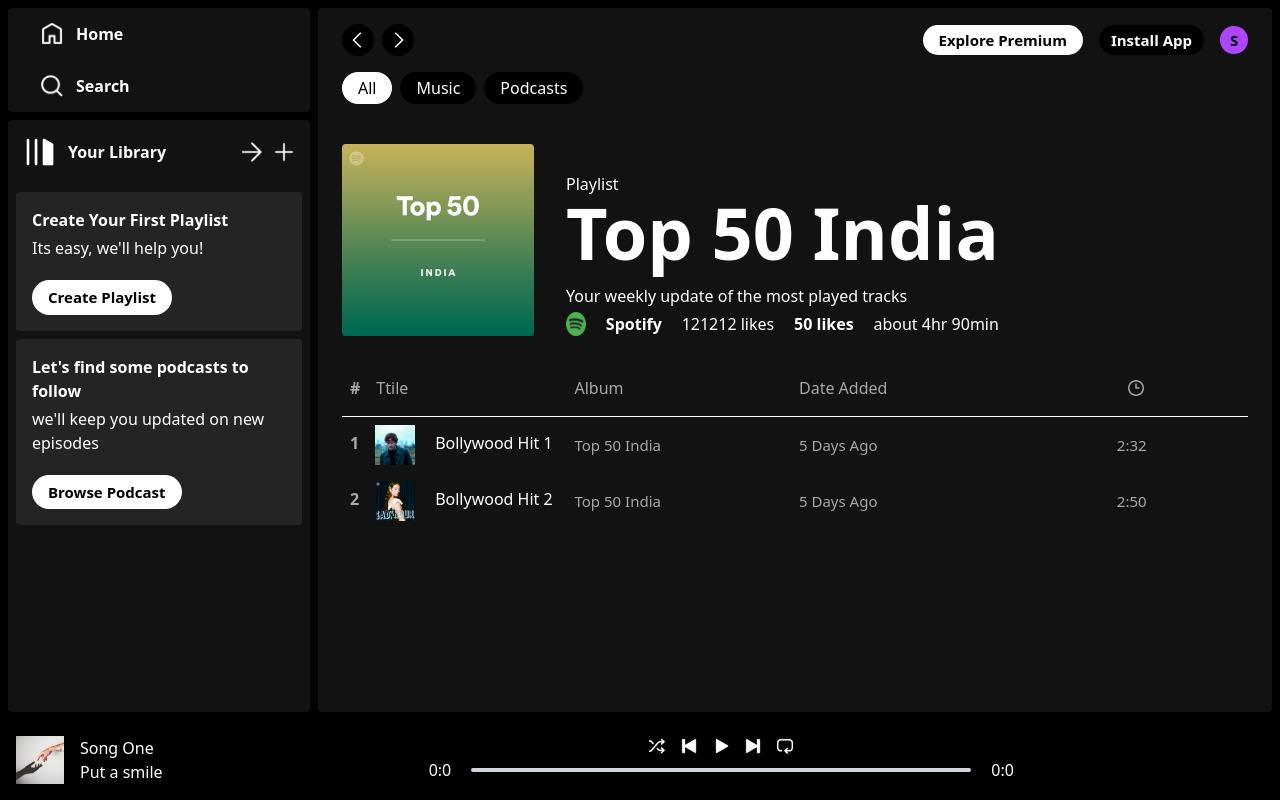
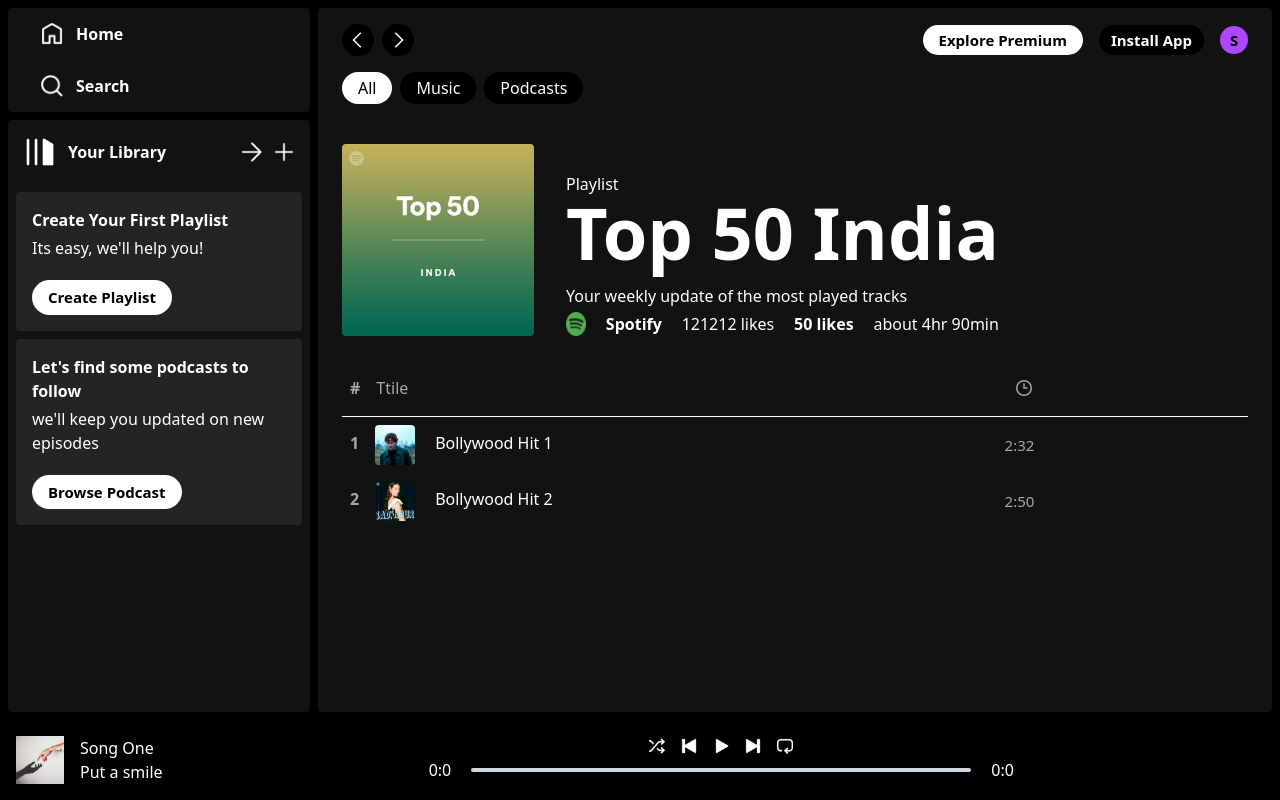
Before and after one commit to Shaikh-Suja-Rahaman/Shade-Music, a React (Vite) app in the folder shade/: page /album/1 in a window 1280 px wide. Built offline with nearby package versions, Linux system fonts and the light colour scheme.

Commit message:
1st custom song added

```diff
--- a/shade/src/assets/assets.js
+++ b/shade/src/assets/assets.js
@@ -42,6 +42,11 @@
 import song2 from  './song2.mp3'
 import song3 from  './song3.mp3'
 
+import song4 from './Alex Warren - Ordinary (Official Music Video).mp3'
+
+
+import imgg1 from './u2ah9tWTkmk-HD.jpg'
+
 export const assets = {
     bell_icon,
     home_icon,
@@ -78,7 +83,7 @@
         bgColor: "#2a4365",
         songs: [
             {
-                id: 0,
+                id: Math.random(),
                 name: "Global Hit 1",
                 image: img1,
                 file: song1,
@@ -86,12 +91,20 @@
                 duration: "3:00"
             },
             {
-                id: 1,
+                id: Math.random(),
                 name: "Global Hit 2",
                 image: img2,
                 file: song2,
                 desc: "Another global hit",
                 duration: "2:20"
+            },
+            {
+                id: Math.random(),
+                name: "Alex Warren - Ordinary",
+                image: imgg1,
+                file: song4,
+                desc: "Another global hit",
+                duration: "3:07"
             }
         ]
     },
@@ -103,7 +116,7 @@
         bgColor: "#22543d",
         songs: [
             {
-                id: 2,
+                id: Math.random(),
                 name: "Bollywood Hit 1",
                 image: img3,
                 file: song3,
@@ -111,7 +124,7 @@
                 duration: "2:32"
             },
             {
-                id: 3,
+                id: Math.random(),
                 name: "Bollywood Hit 2",
                 image: img4,
                 file: song1,
@@ -124,7 +137,7 @@
 
 export const topHitsData = [
     {
-        id: 'top1',
+        id: Math.random().toString(),
         name: "Top Hit 1",
         image: img1,
         file: song1,
@@ -132,7 +145,7 @@
         duration: "3:00"
     },
     {
-        id: 'top2',
+        id: Math.random().toString(),
         name: "Top Hit 2",
         image: img2,
         file: song2,
--- a/shade/src/components/DisplayAlbum.jsx
+++ b/shade/src/components/DisplayAlbum.jsx
@@ -32,10 +32,10 @@
           </p>
         </div>
       </div>
-      <div className='grid gird-cols-3 sm:grid-cols-4 mt-10 mb-4 pl-2 text-[#a7a7a7]'>
+      <div className='grid gird-cols-2 sm:grid-cols-2 mt-10 mb-4 pl-2 text-[#a7a7a7]'>
         <p><b className='mr-4'>#</b>Ttile</p>
-        <p>Album</p>
-        <p className='hidden sm:block'>Date Added</p>
+        {/* <p>Album</p> */}
+        {/* <p className='hidden sm:block'>Date Added</p> */}
         <img src={assets.clock_icon} className='m-auto w-4'/>
       </div>
       <hr/>
@@ -44,15 +44,15 @@
           <div
             key={song.id}
             onClick={() => playWithId(song.id, albumData.id)}
-            className='grid grid-cols-3 sm:grid-cols-4 gap-2 p-2 items-center text-[#a7a7a7] hover:bg-[#ffffff2b] cursor-pointer'
+            className='grid grid-cols-2 sm:grid-cols-2 gap-2 p-2 items-center text-[#a7a7a7] hover:bg-[#ffffff2b] cursor-pointer'
           >
             <p className='text-white'>
               <b className='mr-4 text-[#a7a7a7]'>{index+1}</b>
-              <img className='inline w-10 mr-5' src={song.image}/>
+              <img className='inline w-10 h-10 mr-5 object-cover rounded' src={song.image}/>
               {song.name}
             </p>
-            <p className='text-[15px]'>{albumData.name}</p>
-            <p className='text-[15px] hidden sm:block'>5 Days Ago</p>
+
+
             <p className='text-[15px] text-center'>{song.duration}</p>
           </div>
         ))
```
Also changed, not shown: shade/src/assets/u2ah9tWTkmk-HD.jpg (added), 1 other file (tests, documents, lock files or other folders).
